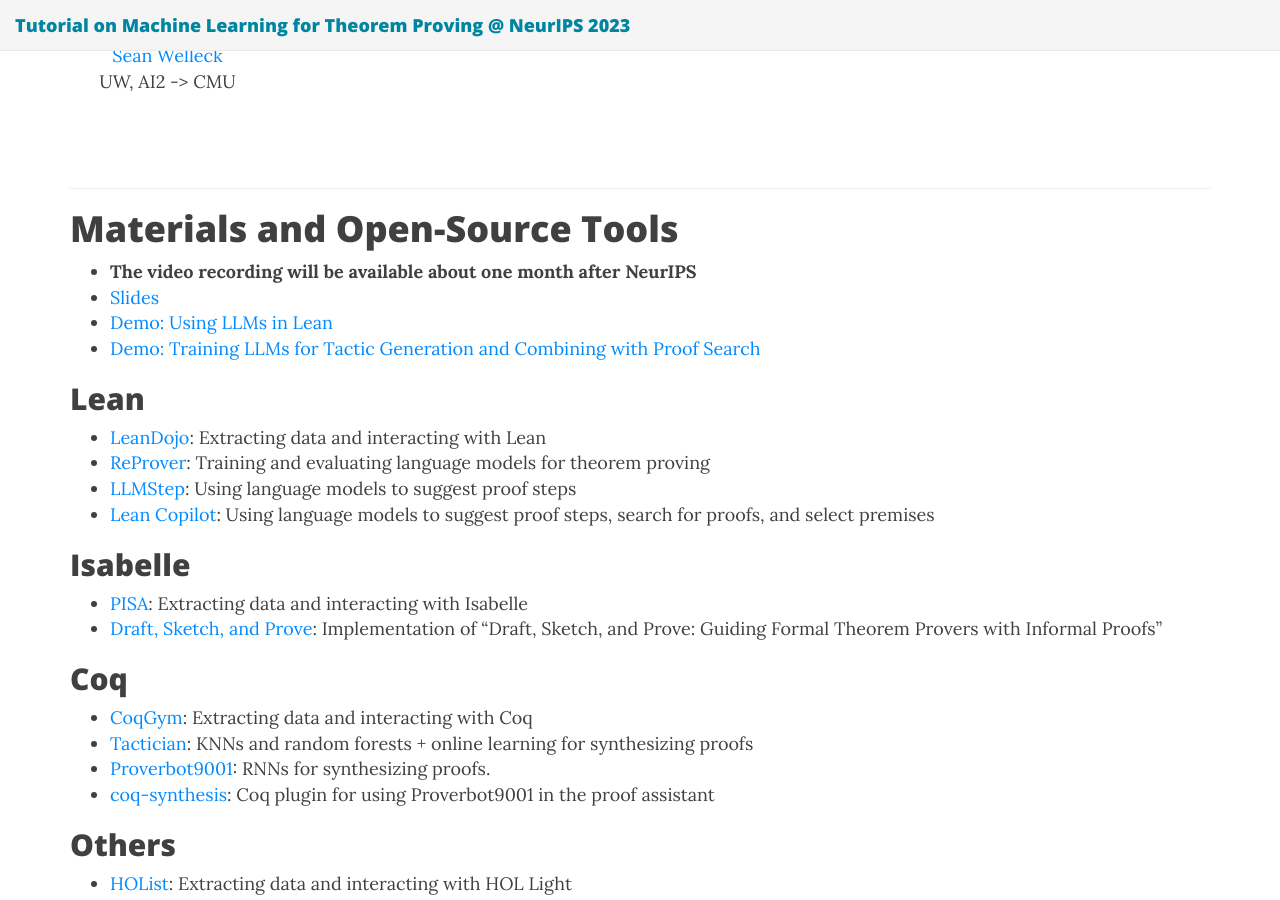
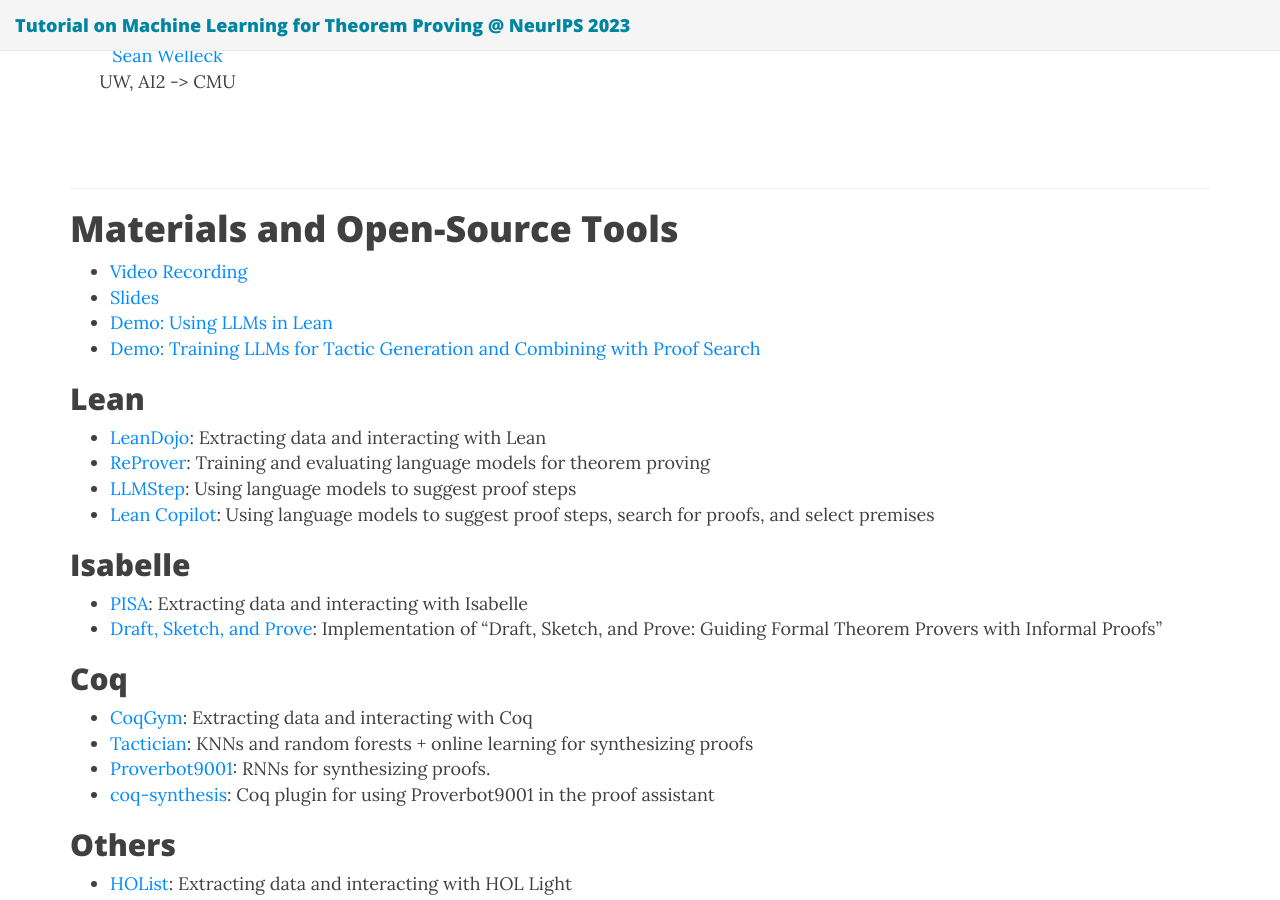
Before and after one commit to machine-learning-for-theorem-proving/machine-learning-for-theorem-proving.github.io, a Jekyll site: the page built from index.md, in a window 1280 px wide and 900 px high, scrolled down 1826 px. Built offline with Jekyll 4.4.1, drawn with Linux system fonts in a browser that asks for light colours; nearby versions of some CDN libraries.

Commit message:
Update index.md

```diff
--- a/index.md
+++ b/index.md
@@ -95,7 +95,7 @@ for code, reasoning, and program synthesis.
 
 # Materials and Open-Source Tools
 
-* **The video recording will be available about one month after NeurIPS**
+* [Video Recording](https://neurips.cc/virtual/2023/tutorial/73946)
 * [Slides](./img/NeurIPS2023-Tutorial-ML4TP.pdf)
 * [Demo: Using LLMs in Lean](https://github.com/yangky11/lean4-example/tree/ml4tp-tutorial)
 * [Demo: Training LLMs for Tactic Generation and Combining with Proof Search](https://github.com/yangky11/ml4tp-tutorial/blob/main/main.ipynb)
```
